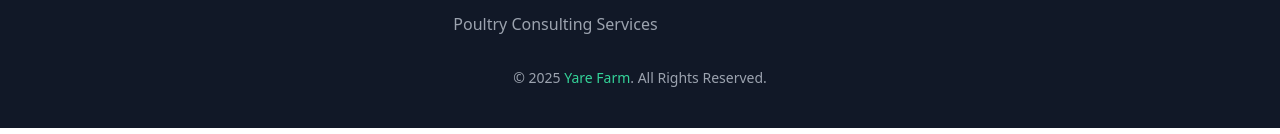
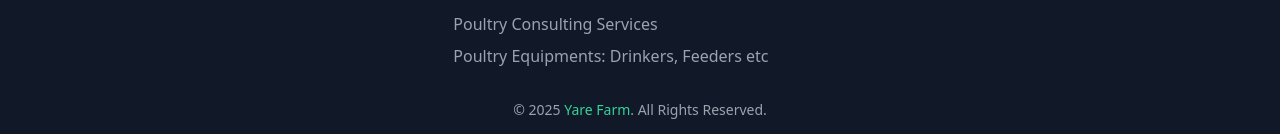
Before and after one commit to Abdikhafar-hub/Yare-Farms, a React (Vite) app: page / in a window 1280 px wide. Shown: the part 5358-5492 px from the top of the page. Built offline with nearby package versions, Linux system fonts and the light colour scheme.

Commit message:
services added

```diff
--- a/src/components/Footer.jsx
+++ b/src/components/Footer.jsx
@@ -31,6 +31,7 @@ const Footer = () => {
             <li>Incubation Service</li>
             <li>Manure</li>
             <li>Poultry Consulting Services</li>
+            <li>Poultry Equipments: Drinkers, Feeders etc</li>
           </ul>
         </div>
 
```
